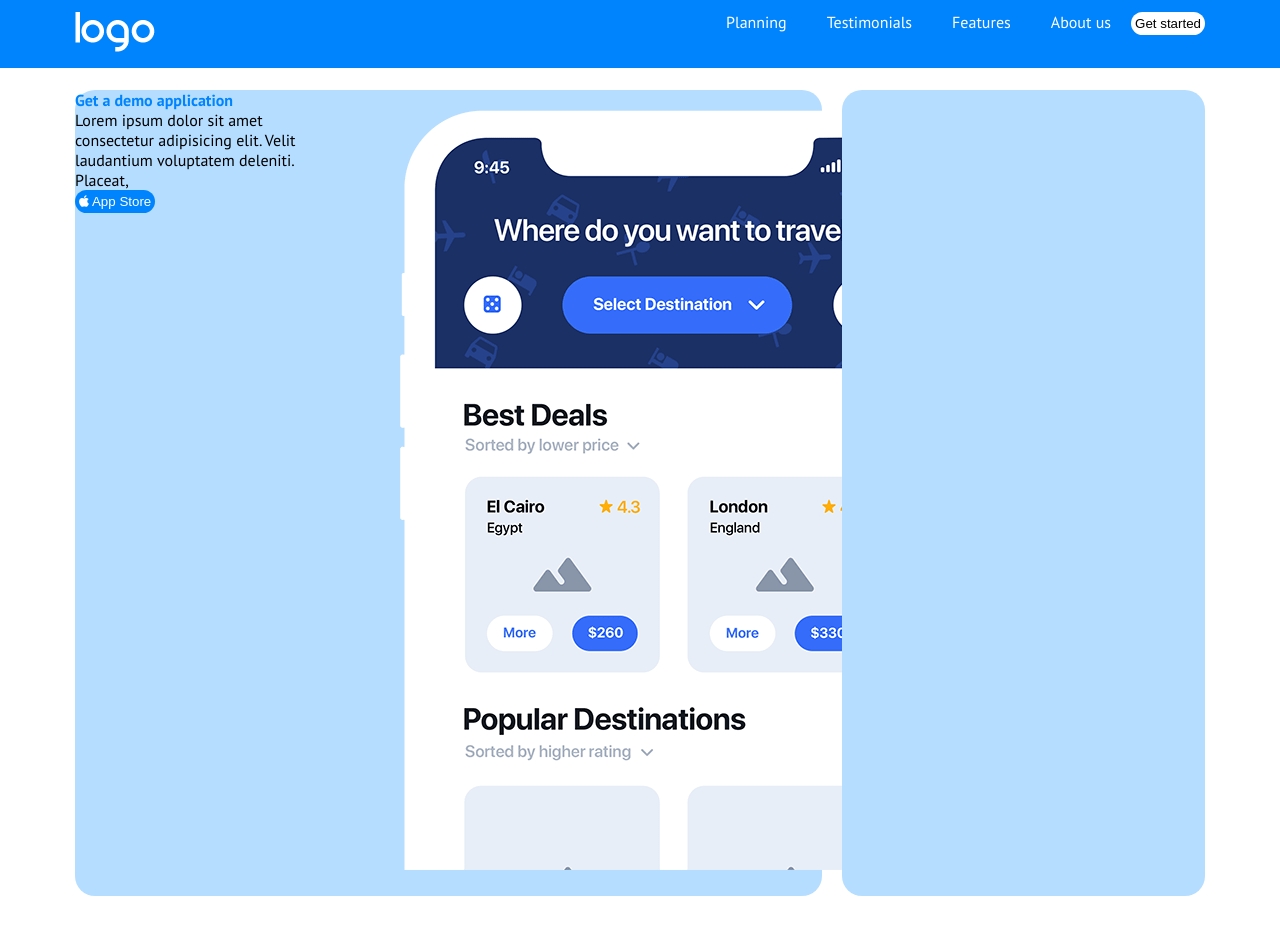
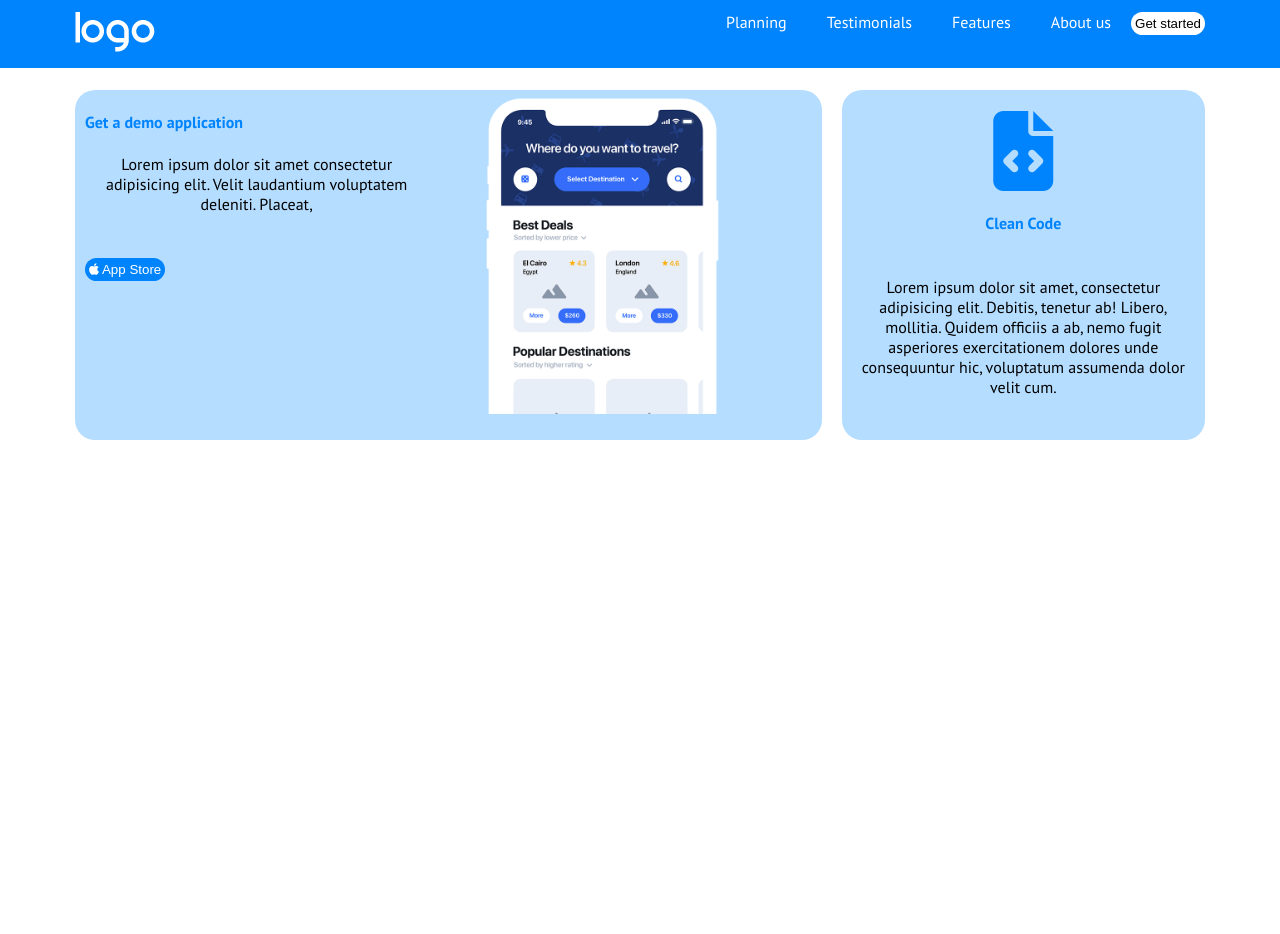
Before and after one commit to DanieleBegnis/htmlcss-responsive-layout, a plain HTML site: page index.html in a window 1280 px wide. After the commit the page ends 800 px from the top, so only its background shows below. Drawn offline with Linux system fonts and the light colour scheme.

Commit message:
feat: added second card

```diff
--- a/index.html
+++ b/index.html
@@ -51,7 +51,11 @@
                         </div>
                     </div>
                     <div class="column">
-                        <div class="card"></div>
+                        <div class="card">
+                            <i class="fa-solid fa-file-code fa-5x"></i>
+                            <h4>Clean Code</h4>
+                            <p>Lorem ipsum dolor sit amet, consectetur adipisicing elit. Debitis, tenetur ab! Libero, mollitia. Quidem officiis a ab, nemo fugit asperiores exercitationem dolores unde consequuntur hic, voluptatum assumenda dolor velit cum.</p>
+                        </div>
                     </div>
                 </div>
                 <div class="row">
--- a/style.css
+++ b/style.css
@@ -25,6 +25,9 @@ body {
 }
 .btn-blue {
     background-color: #0084fd;
+    color: #fff;
+}
+.btn-blue .fa-brands {
     color: #fff;
 }
 
@@ -100,9 +103,29 @@ header .fa-solid {
 }
 .demo h4 {
     color: #0084fd;
+    margin: 22px 10px;
 }
-.btn-blue .fa-brands {
-    color: #fff;
+.demo p {
+    margin: 22px 10px;
+    text-align: center;
+}
+.demo button {
+    margin: 22px 10px;
+}
+.demo .card .column {
+    width: 50%;
+}
+.demo img {
+    width: 80%;
+}
+.demo .card {
+    display: flex;
+    justify-content: center;
+    align-items: center;
+    flex-direction: column;
+}
+.demo .card .fa-solid {
+    color: #0084fd;
 }
 /*-------------------
     MEDIA QUEARY
@@ -120,4 +143,7 @@ header .fa-solid {
     .demo .column {
         width: 100%;
     }
+    .demo .card .column {
+        width: 100%;
+    }
 }
```
